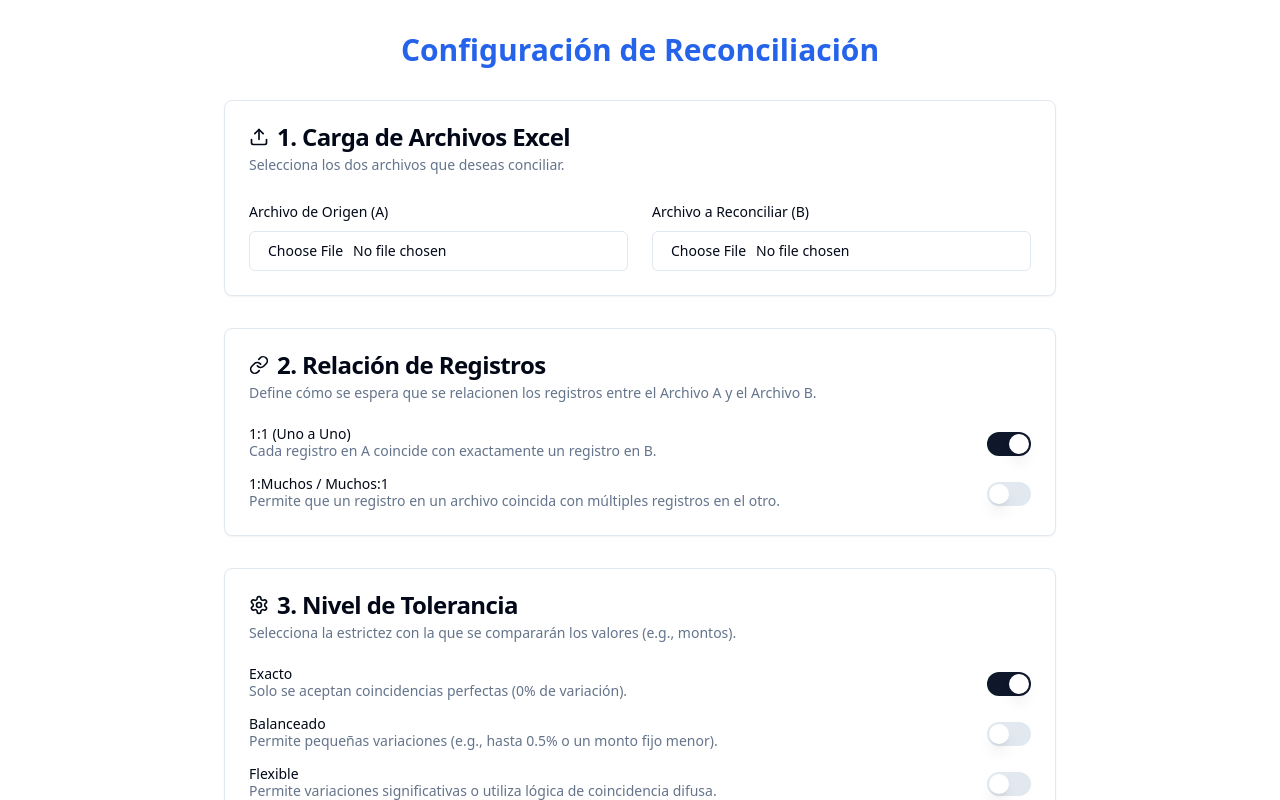
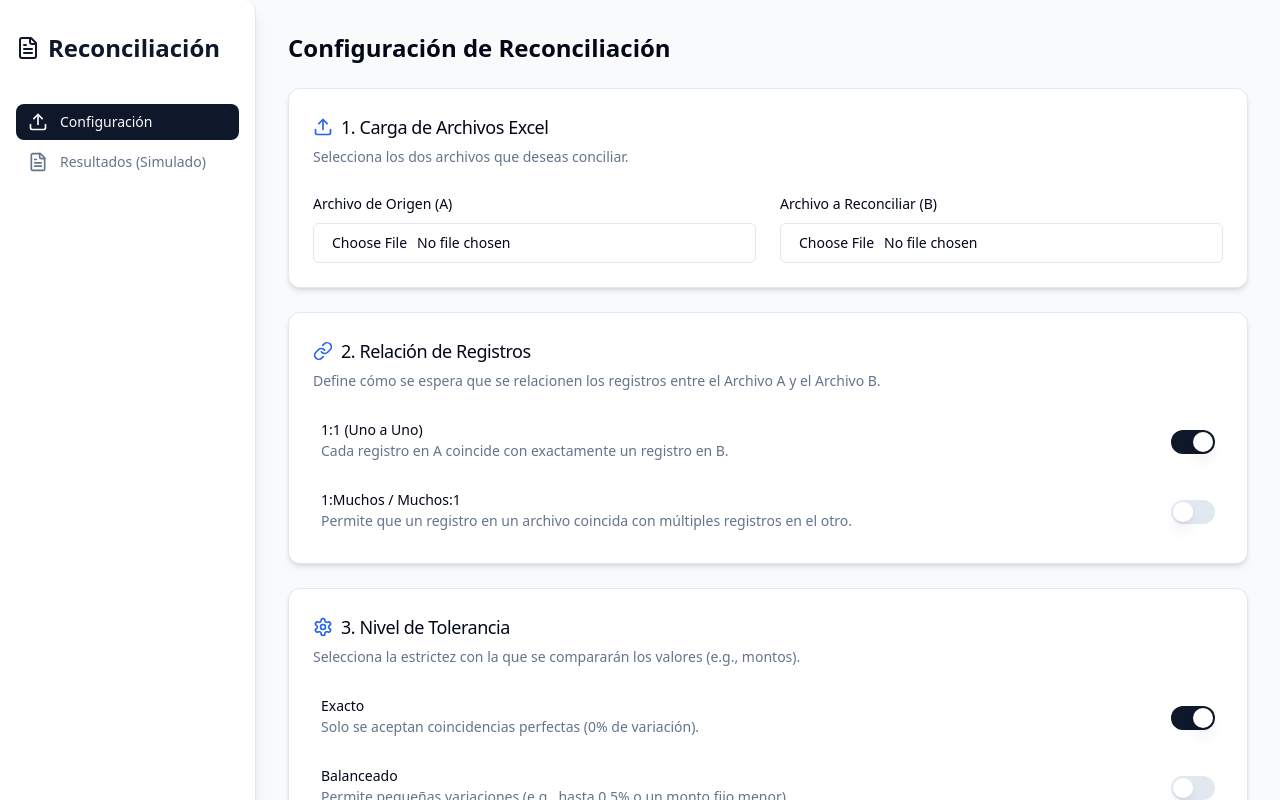
Before and after one commit to JuanLinarez/radiant-puffin-blink, a React (Vite) app: page / in a window 1280 px wide. Shown: the top 800 px of the page. Built offline with nearby package versions, Linux system fonts and the light colour scheme.

Commit message:
[dyad] Refactorizando la UI para usar un layout de dashboard moderno con barra lateral - wrote 4 file(s)

```diff
--- /dev/null
+++ b/src/components/AppLayout.tsx
@@ -0,0 +1,26 @@
+import React from 'react';
+import Sidebar from './Sidebar';
+
+interface AppLayoutProps {
+  children: React.ReactNode;
+}
+
+const AppLayout: React.FC<AppLayoutProps> = ({ children }) => {
+  return (
+    <div className="flex min-h-screen bg-gray-50 dark:bg-gray-900">
+      {/* Sidebar Container */}
+      <div className="hidden lg:block w-64 flex-shrink-0">
+        <Sidebar />
+      </div>
+
+      {/* Main Content Area */}
+      <main className="flex-1 p-4 lg:p-8 overflow-auto">
+        <div className="max-w-6xl mx-auto">
+          {children}
+        </div>
+      </main>
+    </div>
+  );
+};
+
+export default AppLayout;
--- a/src/components/ReconciliationSetup.tsx
+++ b/src/components/ReconciliationSetup.tsx
@@ -51,14 +51,14 @@ const ReconciliationSetup: React.FC = () => {
   const isReadyToStart = config.file1 && config.file2;
 
   return (
-    <div className="space-y-8 p-4 md:p-8 max-w-4xl mx-auto">
-      <h1 className="text-3xl font-bold text-center mb-6 text-blue-600">Configuración de Reconciliación</h1>
+    <div className="space-y-6">
+      <h2 className="text-2xl font-semibold text-foreground mb-4">Configuración de Reconciliación</h2>
 
       {/* Section 1: File Upload */}
-      <Card>
+      <Card className="shadow-md rounded-xl">
         <CardHeader>
-          <CardTitle className="flex items-center gap-2">
-            <Upload className="w-5 h-5" /> 1. Carga de Archivos Excel
+          <CardTitle className="flex items-center gap-2 text-lg font-medium">
+            <Upload className="w-5 h-5 text-blue-600" /> 1. Carga de Archivos Excel
           </CardTitle>
           <CardDescription>
             Selecciona los dos archivos que deseas conciliar.
@@ -89,18 +89,18 @@ const ReconciliationSetup: React.FC = () => {
       </Card>
 
       {/* Section 2: Record Relationship */}
-      <Card>
+      <Card className="shadow-md rounded-xl">
         <CardHeader>
-          <CardTitle className="flex items-center gap-2">
-            <Link className="w-5 h-5" /> 2. Relación de Registros
+          <CardTitle className="flex items-center gap-2 text-lg font-medium">
+            <Link className="w-5 h-5 text-blue-600" /> 2. Relación de Registros
           </CardTitle>
           <CardDescription>
             Define cómo se espera que se relacionen los registros entre el Archivo A y el Archivo B.
           </CardDescription>
         </CardHeader>
         <CardContent className="space-y-4">
-          <div className="flex items-center justify-between">
-            <Label htmlFor="relation-1-1">
+          <div className="flex items-center justify-between p-2 rounded-md hover:bg-accent/50 transition-colors">
+            <Label htmlFor="relation-1-1" className="flex flex-col space-y-1 cursor-pointer">
               <span className="font-medium">1:1 (Uno a Uno)</span>
               <p className="text-sm text-muted-foreground">Cada registro en A coincide con exactamente un registro en B.</p>
             </Label>
@@ -110,8 +110,8 @@ const ReconciliationSetup: React.FC = () => {
               onCheckedChange={(checked) => handleSwitchChange('relationOneToOne', checked)}
             />
           </div>
-          <div className="flex items-center justify-between">
-            <Label htmlFor="relation-1-n">
+          <div className="flex items-center justify-between p-2 rounded-md hover:bg-accent/50 transition-colors">
+            <Label htmlFor="relation-1-n" className="flex flex-col space-y-1 cursor-pointer">
               <span className="font-medium">1:Muchos / Muchos:1</span>
               <p className="text-sm text-muted-foreground">Permite que un registro en un archivo coincida con múltiples registros en el otro.</p>
             </Label>
@@ -125,18 +125,18 @@ const ReconciliationSetup: React.FC = () => {
       </Card>
 
       {/* Section 3: Comparison Tolerance */}
-      <Card>
+      <Card className="shadow-md rounded-xl">
         <CardHeader>
-          <CardTitle className="flex items-center gap-2">
-            <Settings className="w-5 h-5" /> 3. Nivel de Tolerancia
+          <CardTitle className="flex items-center gap-2 text-lg font-medium">
+            <Settings className="w-5 h-5 text-blue-600" /> 3. Nivel de Tolerancia
           </CardTitle>
           <CardDescription>
             Selecciona la estrictez con la que se compararán los valores (e.g., montos).
           </CardDescription>
         </CardHeader>
         <CardContent className="space-y-4">
-          <div className="flex items-center justify-between">
-            <Label htmlFor="tolerance-exact">
+          <div className="flex items-center justify-between p-2 rounded-md hover:bg-accent/50 transition-colors">
+            <Label htmlFor="tolerance-exact" className="flex flex-col space-y-1 cursor-pointer">
               <span className="font-medium">Exacto</span>
               <p className="text-sm text-muted-foreground">Solo se aceptan coincidencias perfectas (0% de variación).</p>
             </Label>
@@ -146,8 +146,8 @@ const ReconciliationSetup: React.FC = () => {
               onCheckedChange={(checked) => handleSwitchChange('toleranceExact', checked)}
             />
           </div>
-          <div className="flex items-center justify-between">
-            <Label htmlFor="tolerance-balanced">
+          <div className="flex items-center justify-between p-2 rounded-md hover:bg-accent/50 transition-colors">
+            <Label htmlFor="tolerance-balanced" className="flex flex-col space-y-1 cursor-pointer">
               <span className="font-medium">Balanceado</span>
               <p className="text-sm text-muted-foreground">Permite pequeñas variaciones (e.g., hasta 0.5% o un monto fijo menor).</p>
             </Label>
@@ -157,8 +157,8 @@ const ReconciliationSetup: React.FC = () => {
               onCheckedChange={(checked) => handleSwitchChange('toleranceBalanced', checked)}
             />
           </div>
-          <div className="flex items-center justify-between">
-            <Label htmlFor="tolerance-flexible">
+          <div className="flex items-center justify-between p-2 rounded-md hover:bg-accent/50 transition-colors">
+            <Label htmlFor="tolerance-flexible" className="flex flex-col space-y-1 cursor-pointer">
               <span className="font-medium">Flexible</span>
               <p className="text-sm text-muted-foreground">Permite variaciones significativas o utiliza lógica de coincidencia difusa.</p>
             </Label>
@@ -177,7 +177,7 @@ const ReconciliationSetup: React.FC = () => {
           size="lg"
           onClick={handleStartReconciliation}
           disabled={!isReadyToStart}
-          className="w-full md:w-auto"
+          className="w-full md:w-auto bg-blue-600 hover:bg-blue-700 text-white"
         >
           Iniciar Reconciliación
         </Button>
--- /dev/null
+++ b/src/components/Sidebar.tsx
@@ -0,0 +1,70 @@
+import { cn } from "@/lib/utils";
+import { Link } from "react-router-dom";
+import { FileText, Settings, HelpCircle, Upload, Link as LinkIcon } from "lucide-react";
+
+interface NavItemProps {
+  href: string;
+  icon: React.ReactNode;
+  label: string;
+  isActive: boolean;
+}
+
+const NavItem: React.FC<NavItemProps> = ({ href, icon, label, isActive }) => (
+  <Link
+    to={href}
+    className={cn(
+      "flex items-center gap-3 rounded-lg px-3 py-2 text-sm font-medium transition-all hover:bg-accent hover:text-accent-foreground",
+      isActive
+        ? "bg-primary text-primary-foreground hover:bg-primary/90 hover:text-primary-foreground"
+        : "text-muted-foreground",
+    )}
+  >
+    {icon}
+    {label}
+  </Link>
+);
+
+const Sidebar: React.FC = () => {
+  // For now, we assume the current path is '/' (Reconciliation Setup)
+  const currentPath = "/";
+
+  return (
+    <div className="flex h-full flex-col border-r bg-card p-4 shadow-lg rounded-r-xl">
+      <div className="flex items-center justify-start h-16 mb-6">
+        <span className="text-2xl font-bold text-primary flex items-center gap-2">
+          <FileText className="w-6 h-6" /> Reconciliación
+        </span>
+      </div>
+      <nav className="flex-1 space-y-1">
+        <NavItem
+          href="/"
+          icon={<Upload className="h-5 w-5" />}
+          label="Configuración"
+          isActive={currentPath === "/"}
+        />
+        <NavItem
+          href="/results"
+          icon={<FileText className="h-5 w-5" />}
+          label="Resultados (Simulado)"
+          isActive={currentPath === "/results"}
+        />
+      </nav>
+      <div className="mt-auto pt-4 border-t border-border space-y-1">
+        <NavItem
+          href="/settings"
+          icon={<Settings className="h-5 w-5" />}
+          label="Ajustes"
+          isActive={currentPath === "/settings"}
+        />
+        <NavItem
+          href="/help"
+          icon={<HelpCircle className="h-5 w-5" />}
+          label="Ayuda & Soporte"
+          isActive={currentPath === "/help"}
+        />
+      </div>
+    </div>
+  );
+};
+
+export default Sidebar;
--- a/src/pages/Index.tsx
+++ b/src/pages/Index.tsx
@@ -1,12 +1,13 @@
 import ReconciliationSetup from "@/components/ReconciliationSetup";
 import { MadeWithDyad } from "@/components/made-with-dyad";
+import AppLayout from "@/components/AppLayout";
 
 const Index = () => {
   return (
-    <div className="min-h-screen bg-background">
+    <AppLayout>
       <ReconciliationSetup />
       <MadeWithDyad />
-    </div>
+    </AppLayout>
   );
 };
 
```
